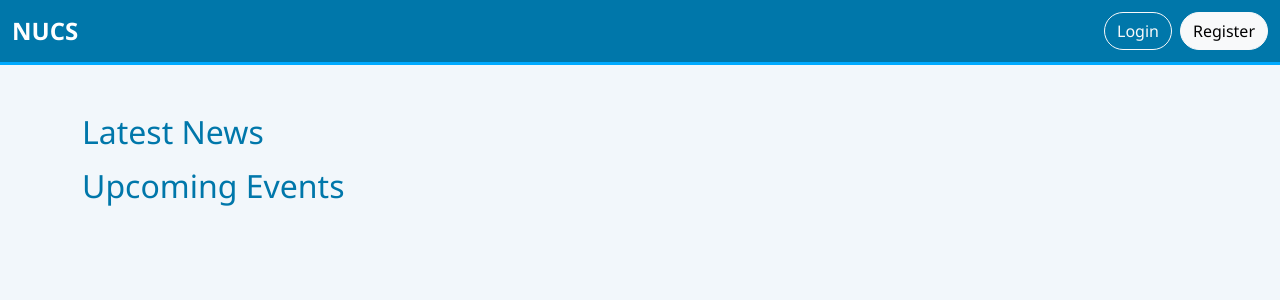
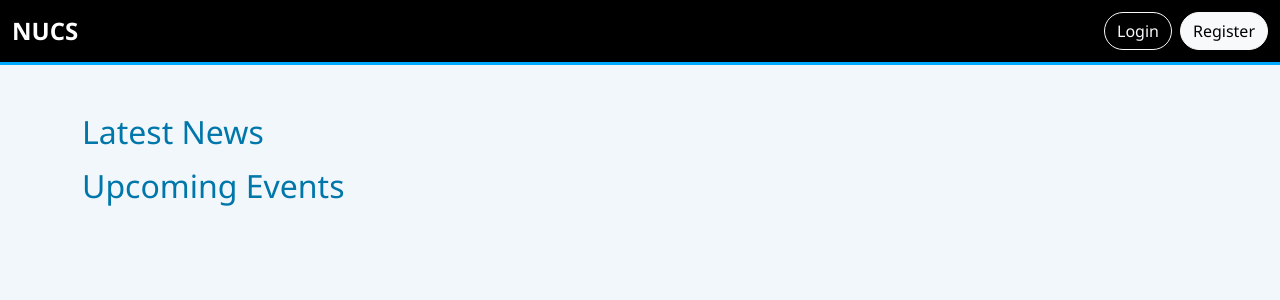
Before and after one commit to HtetMyat582/nucs_website, a Django app: page / in a window 1280 px wide. Shown: the top 300 px of the page. Run offline with Django 5.2, Linux system fonts and the light colour scheme; data that the repository does not hold is empty.

Commit message:
CSS_changes

```diff
--- a/static/css/style.css
+++ b/static/css/style.css
@@ -5,7 +5,7 @@ body {
 }
 
 .navbar {
-    background-color: #0077aa !important;
+    background-color: #000000 !important;
     border-bottom: 3px solid #00aaff !important;
 }
 
```
